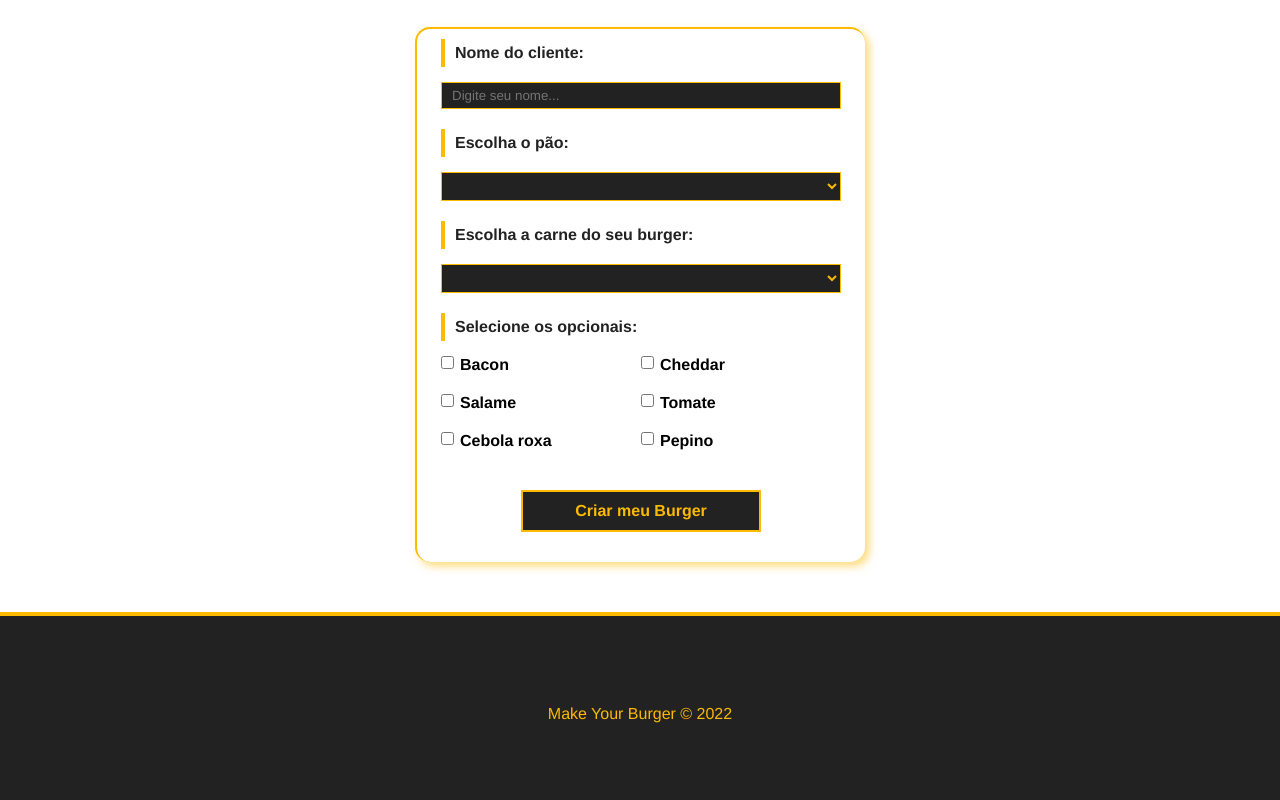
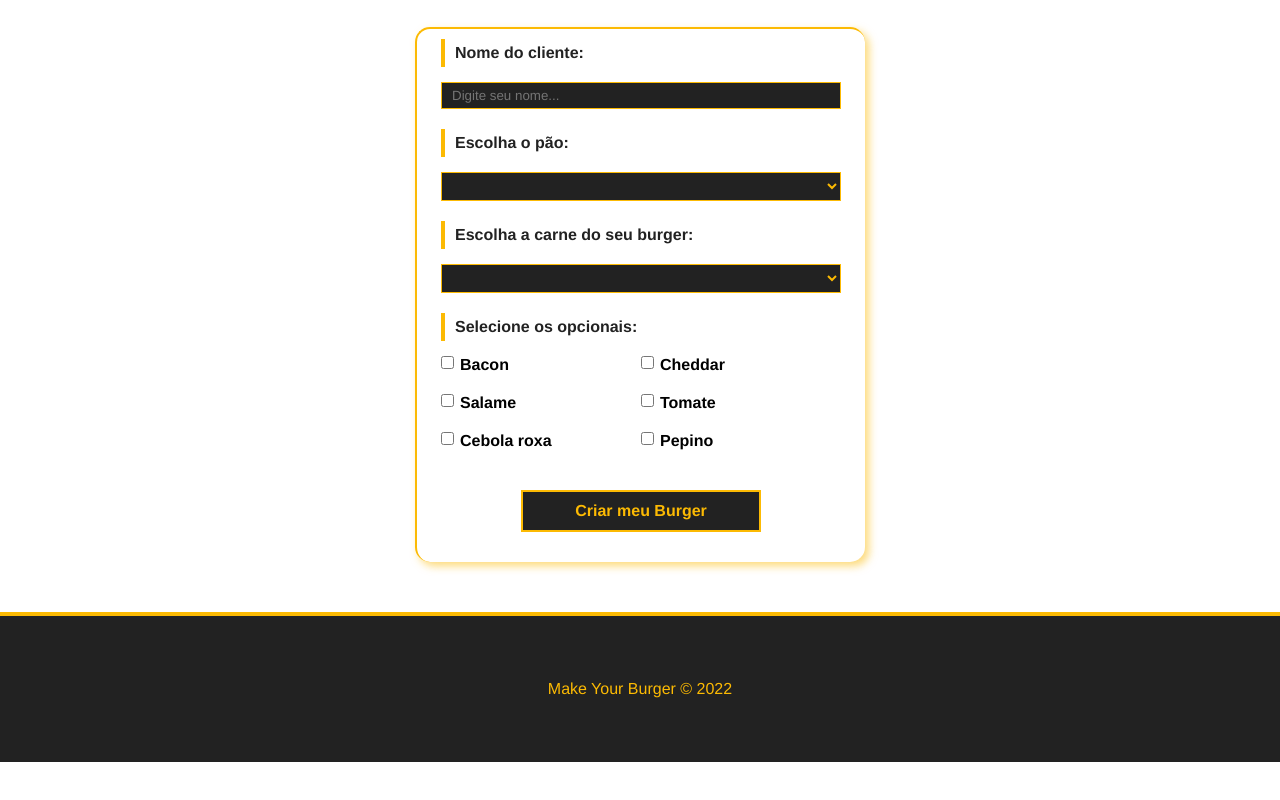
Before and after one commit to lukgomes/make-your-burger, a Vue app: page / in a window 1280 px wide. Shown: the part 679-1479 px from the top of the page. After the commit the page ends 1441 px from the top, so only its background shows below. Built offline with nearby package versions, Linux system fonts and the light colour scheme; data requests are answered from the project's data file.

Commit message:
Ajuste de bug do footer

```diff
--- a/src/components/Footer.vue
+++ b/src/components/Footer.vue
@@ -12,14 +12,15 @@
 
 <style scoped>
   .footer {
-    height: 200px;
+    height: 150px;
     background-color: #222;
     border-top: 4px solid #fcba03;
     color: #fcba03;
     display: flex;
     align-items: center;
     justify-content: center;
-    bottom: 0;
+    bottom: auto;
     width: 100%;
+    position: absolute;
   }
 </style>
```
